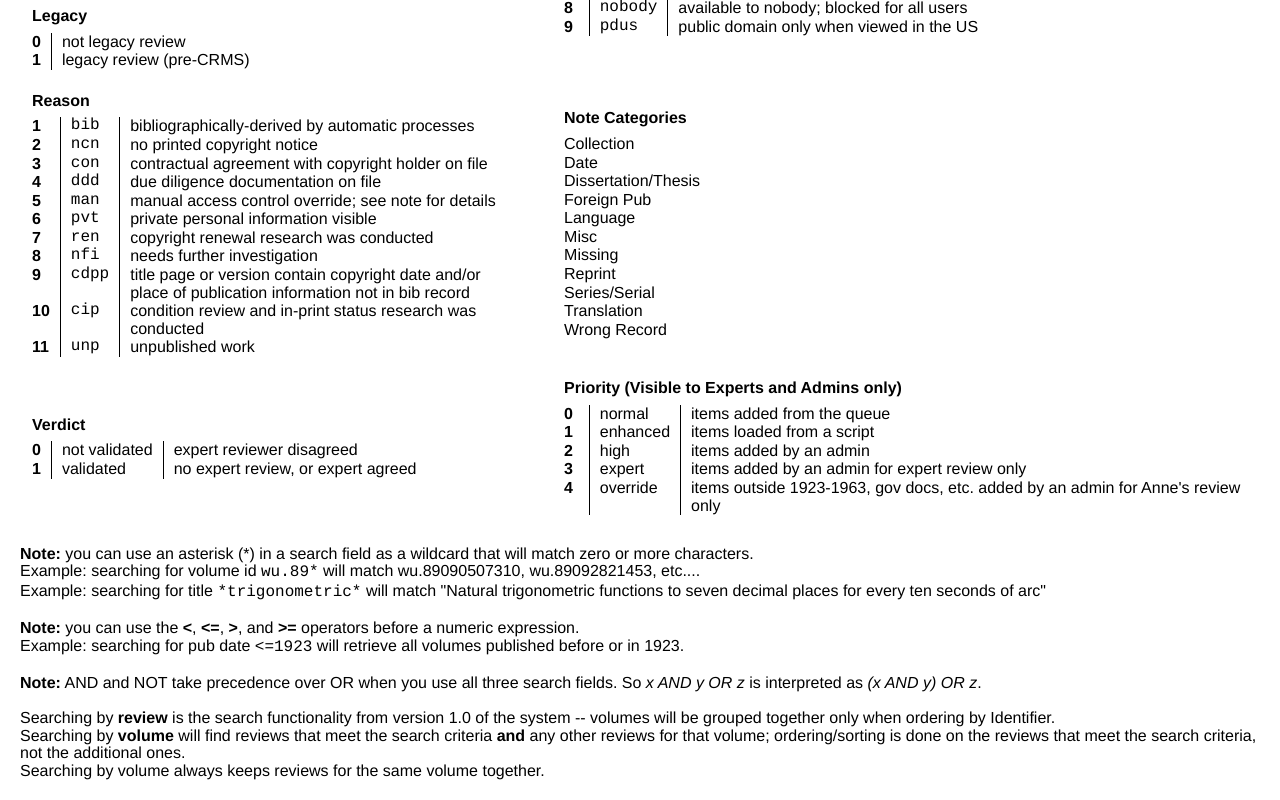
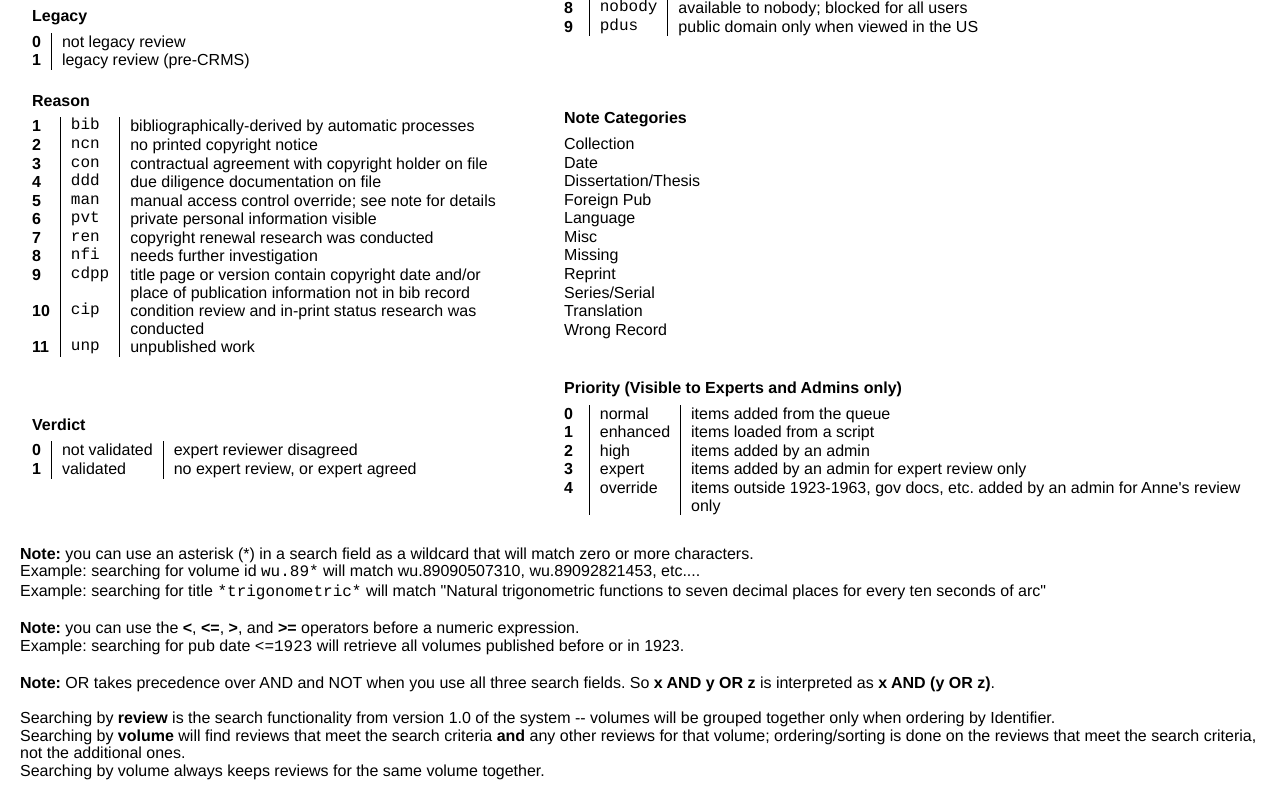
Before and after one commit to hathitrust/crms, a plain HTML site: page web/c/crms/keys.html in a window 1280 px wide. Shown: the part 355-1155 px from the top of the page. Drawn offline with Linux system fonts and the light colour scheme.

Commit message:
Change in AND/OR priority.

```diff
--- a/web/c/crms/keys.html
+++ b/web/c/crms/keys.html
@@ -142,8 +142,8 @@ Example: searching for title <code>*trigonometric*</code> will match "Natural tr
 <p><b>Note:</b> you can use the <b>&lt;</b>, <b>&lt;=</b>, <b>&gt;</b>, and <b>&gt;=</b> operators before a numeric expression.<br/>
 Example: searching for pub date <code>&lt;=1923</code> will retrieve all volumes published before or in 1923.<br/>
 </p><br/>
-<p><b>Note:</b> AND and NOT take precedence over OR when you use all three search fields. So <i>x AND y OR z</i> is interpreted as
-<i>(x AND y) OR z</i>.</p><br/>
+<p><b>Note:</b> OR takes precedence over AND and NOT when you use all three search fields. So <b>x AND y OR z</b> is interpreted as
+<b>x AND (y OR z)</b>.</p><br/>
 <p>
 Searching by <b>review</b> is the search functionality from version 1.0 of the system -- volumes will be grouped together only when ordering
 by Identifier.<br/>
```
